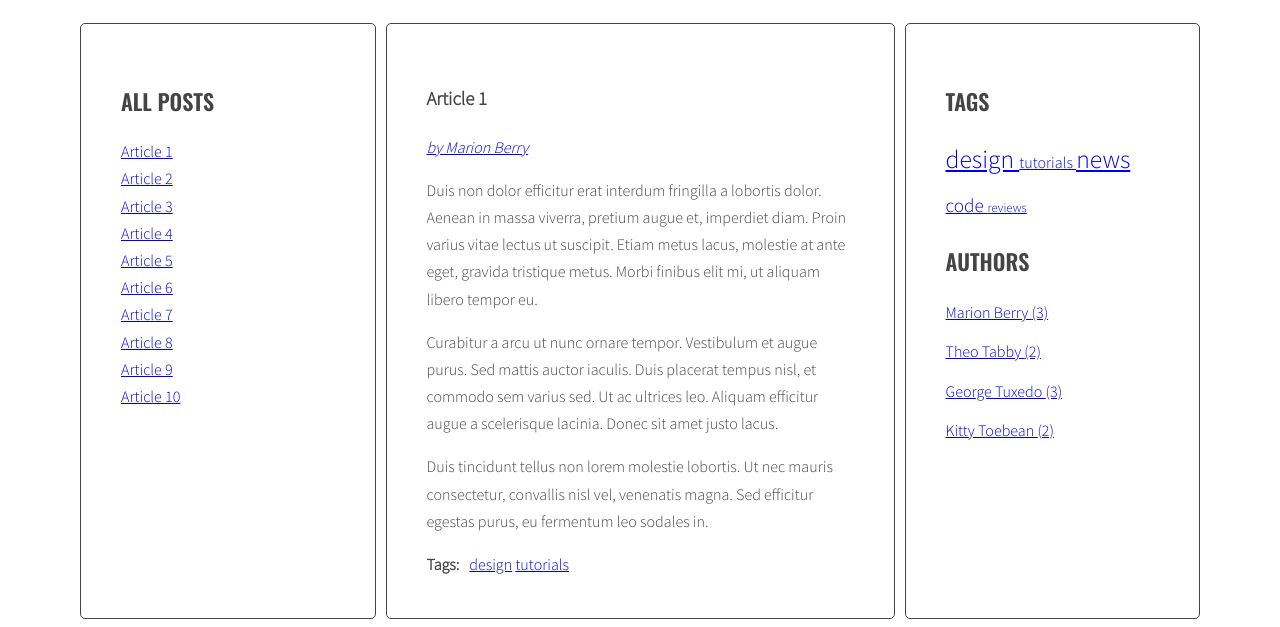
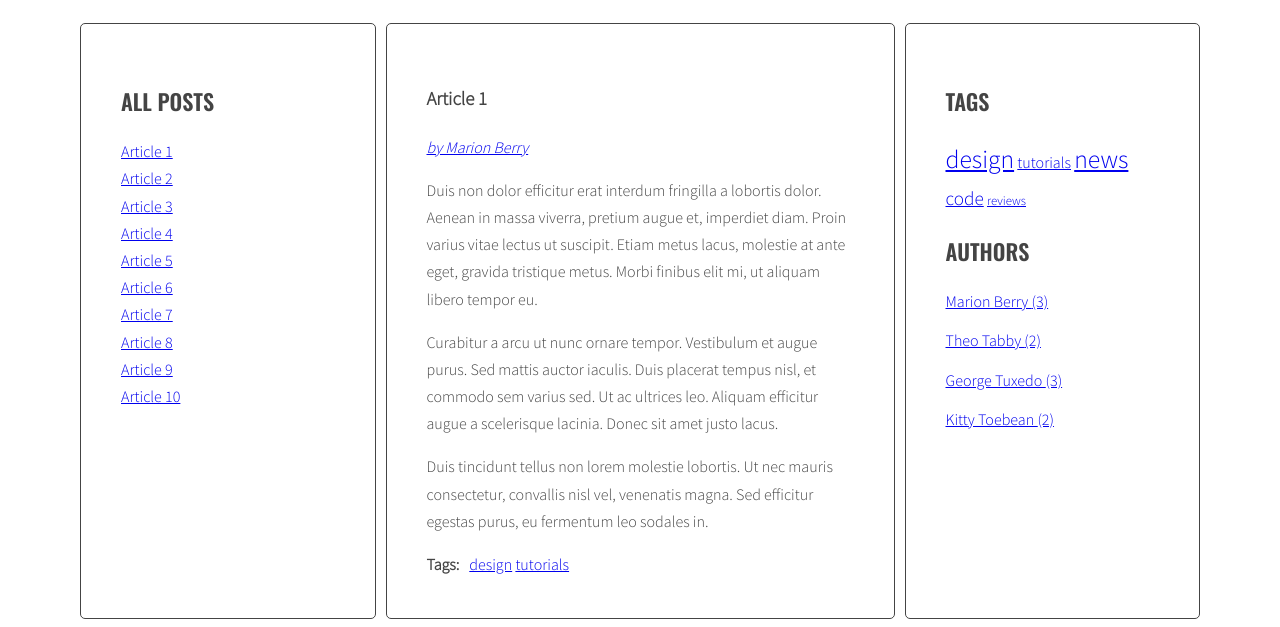
Before and after one commit to Barteczek/javascript-blog, a website: page index.html in a window 1280 px wide. Shown: the part 220-847 px from the top of the page. Drawn offline with nearby package versions, Linux system fonts and the light colour scheme.

Commit message:
Add handlebars templates. Change js code to use handlebars templates

```diff
--- a/index.html
+++ b/index.html
@@ -208,6 +208,26 @@
       </main>
     </div>
   </div>
+  <script id="template-article-link" type="text/x-handlebars-template">
+    <li><a href="#{{ id }}"><span>{{ title }}</span></a></li>
+  </script>
+  <script id="template-tag-link" type="text/x-handlebars-template">
+    <li><a href="#tag-{{ tag }}">{{ tag }}</a></li>
+  </script>
+  <script id="template-author-link" type="text/x-handlebars-template">
+    <a href="#author-{{ id }}">by {{ author }}</a>
+  </script>
+  <script id="template-tag-cloud-link" type="text/x-handlebars-template">
+    {{#each tags}}
+    <li><a href="#tag-{{ tag }}" class="{{ className}}">{{ tag }}</a></li>
+    {{/each}}
+  </script>
+  <script id="template-author-cloud-link" type="text/x-handlebars-template">
+    {{#each authors}}
+    <li><a href="#author-{{ id }}">{{ author }} <span>({{ count }})</span></a></li>
+    {{/each}}
+  </script>
+  <script src="https://cdnjs.cloudflare.com/ajax/libs/handlebars.js/4.1.0/handlebars.min.js"></script>
   <script src="js/script.js"></script>
 </body>
 </html>
--- a/js/script.js
+++ b/js/script.js
@@ -9,6 +9,14 @@
     articleAuthorsSelector: '.post-author',
     cloudClassCount: 5,
     cloudClassPrefix: 'tag-size-'
+  };
+
+  const templates = {
+    articleLink: Handlebars.compile(document.querySelector('#template-article-link').innerHTML),
+    tagLink: Handlebars.compile(document.querySelector('#template-tag-link').innerHTML),
+    authorLink: Handlebars.compile(document.querySelector('#template-author-link').innerHTML),
+    tagCloudLink: Handlebars.compile(document.querySelector('#template-tag-cloud-link').innerHTML),
+    authorCloudLink: Handlebars.compile(document.querySelector('#template-author-cloud-link').innerHTML)
   };
 
   const titleClickHandler = function (event) {
@@ -63,8 +71,8 @@
       /* get the title from the title element */
       const articleTitle = article.querySelector(opt.titleSelector).innerHTML;
       /* create HTML of the link */
-      const linkHTML = '<li><a href="#' + articleId + '"><span>' + articleTitle + '</span></a></li>';
-
+      const linkHTMLData = {id: articleId, title: articleTitle};
+      const linkHTML = templates.articleLink(linkHTMLData);
       /* insert link into html variable */
       html = html + linkHTML;
 
@@ -117,7 +125,10 @@
       for (let tag of dataTags) {
 
         /* generate HTML of the link */
-        const linkHTML = '<li><a href="#tag-' + tag + '">' + tag + '</a></li> ';
+
+        const linkHTMLdata = {tag: tag};
+        const linkHTML = templates.tagLink(linkHTMLdata);
+
         /* add generated code to html variable */
         html = html + linkHTML;
         /* [NEW] check if this tag is NOT already in allTags */
@@ -139,19 +150,24 @@
 
     /* [NEW] create variable for all links HTML code */
     const tagsParams = calculateTagsParams(allTags);
-    console.log('tagsParams:', tagsParams);
-    let allTagsHTML = '';
+
+    const allTagsData = {tags: []};
 
     /* [NEW] START LOOP: for each tag in allTags: */
     for(let tag in allTags){
       /* [NEW] generate code of a link and add it to allTagsHTML */
-      allTagsHTML += '<li><a href="#tag-' + tag + '" class="' + calculateTagClass(allTags[tag], tagsParams) + '">' + tag + ' </li> ';
+      allTagsData.tags.push({
+        tag: tag,
+        count: allTags[tag],
+        className: calculateTagClass(allTags[tag], tagsParams)
+      });
     }
 
     /* [NEW] END LOOP: for each tag in allTags: */
 
     /*[NEW] add HTML from allTagsHTML to tagList */
-    tagList.innerHTML = allTagsHTML;
+    tagList.innerHTML = templates.tagCloudLink(allTagsData);
+
   }
 
   generateTags();
@@ -165,7 +181,7 @@
 
     /* make a new constant "href" and read the attribute "href" of the clicked element */
     const href = clickedElement.getAttribute('href');
-    console.log(href);
+
     /* make a new constant "tag" and extract tag from the "href" constant */
     const tag = href.replace('#tag-', '');
     /* find all tag links with class active */
@@ -185,6 +201,7 @@
       tag.classList.add('active');
       /* END LOOP: for each found tag link */
     }
+
     /* execute function "generateTitleLinks" with article selector as argument */
     generateTitleLinks('[data-tags~="' + tag + '"]');
   }
@@ -223,7 +240,11 @@
       const dataAuthorHref = dataAuthor.replace(' ', '-').toLowerCase();
 
       /* generate HTML of the link */
-      const linkHTML = '<a href="#author-' + dataAuthorHref + '">by ' + dataAuthor + '</a>';
+      const linkHTMLdata = {
+        id: dataAuthorHref,
+        author: dataAuthor
+      }
+      const linkHTML = templates.authorLink(linkHTMLdata);
 
       /* add generated code to html variable */
       html = html + linkHTML;
@@ -243,19 +264,22 @@
     const authorList = document.querySelector('.authors');
 
     /* [NEW] create variable for all links HTML code */
-    let allAuthorsHTML = '';
-    console.log(allAuthors);
+    const allAuthorsData = {authors: []};
+
     /* [NEW] START LOOP: for each author in allAuthors: */
     for(let author in allAuthors){
       /* [NEW] generate code of a link and add it to allTagsHTML */
-      console.log(author);
-      allAuthorsHTML += '<li><a href="#author-' + author.replace(' ', '-').toLowerCase() + '">' + author + ' <span>(' + allAuthors[author] + ')</span></li> ';
+      allAuthorsData.authors.push({
+        author: author,
+        count: allAuthors[author],
+        id: author.replace(' ', '-').toLowerCase()
+      });
     }
 
     /* [NEW] END LOOP: for each tag in allTags: */
 
     /*[NEW] add HTML from allTagsHTML to tagList */
-    authorList.innerHTML = allAuthorsHTML;
+    authorList.innerHTML = templates.authorCloudLink(allAuthorsData);
   }
 
   generateAuthors();
@@ -269,10 +293,10 @@
 
     /* make a new constant "href" and read the attribute "href" of the clicked element */
     const href = clickedElement.getAttribute('href');
-    console.log(href);
+
     /* make a new constant "author" and extract tag from the "href" constant */
     const author = href.replace('#author-', '');
-    console.log(author);
+
     /* find all author links with class active */
     const authorLinksActive = document.querySelectorAll('a.active[href^="#author-"]');
     /* START LOOP: for each active author link */
@@ -293,7 +317,7 @@
 
     /* execute function "generateTitleLinks" with article selector as argument */
     generateTitleLinks('[data-author="' + titleCase(author.replace('-', ' ')) + '"]');
-    console.log(author.replace('-', ' ').toUpperCase());
+
   }
 
   function addClickListenersToAuthors() {
```
Also changed, not shown: .eslintrc.json.
